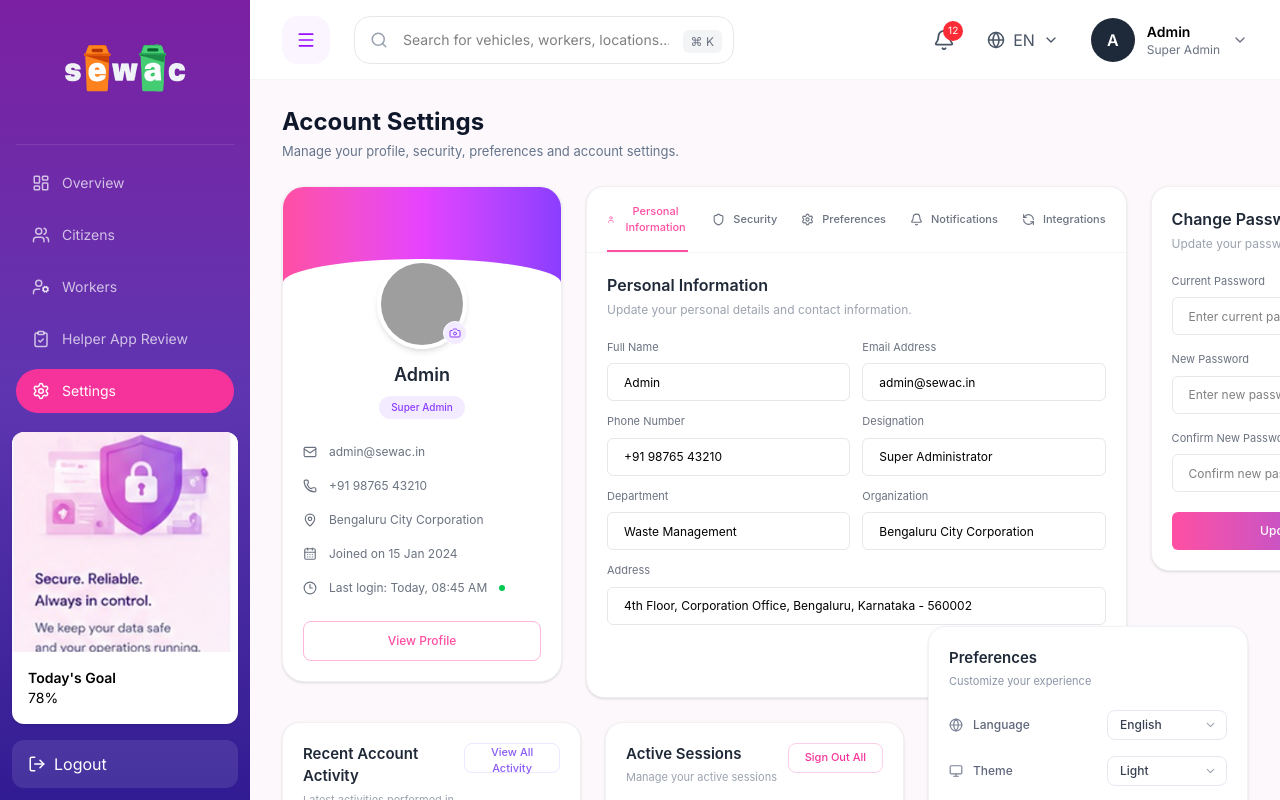
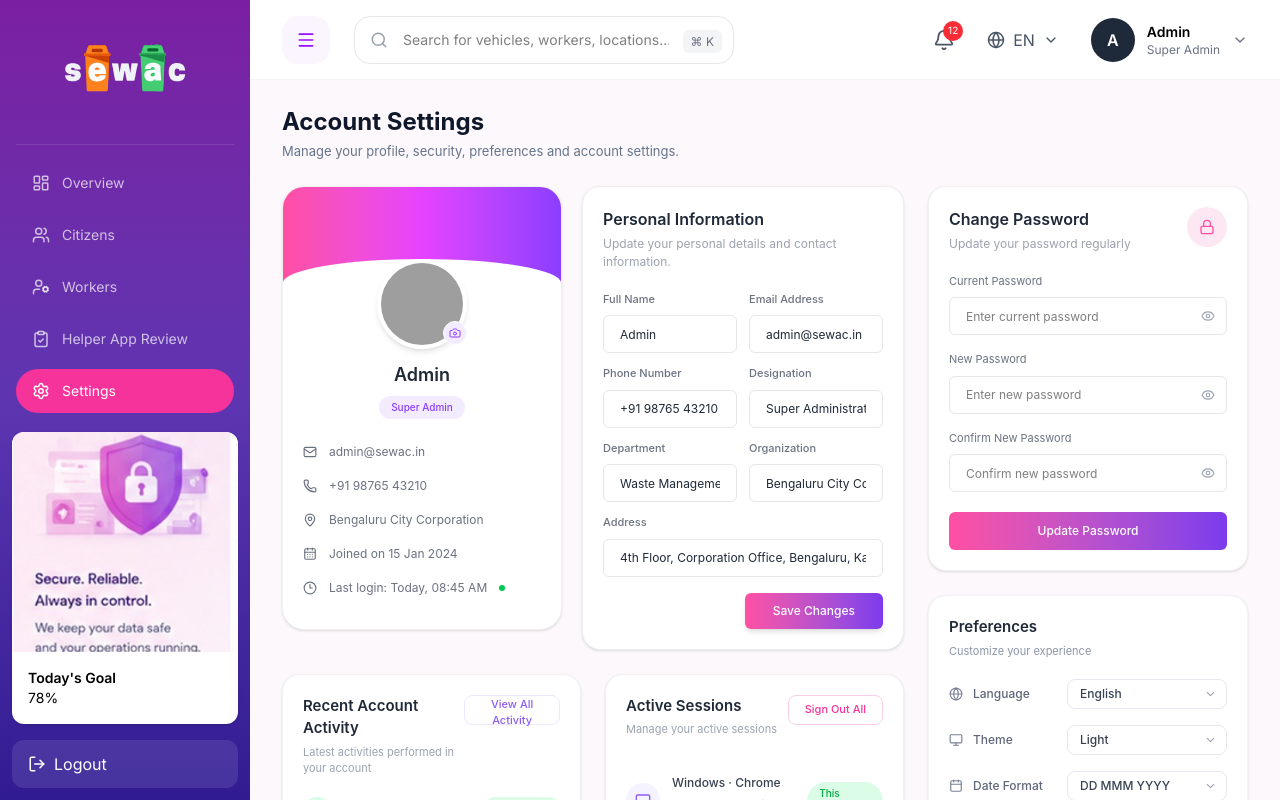
Before and after one commit to devsudhanshu-bel/sewac-main, a React (Vite) app in the folder sewac-frontend/: page /admin-settings in a window 1280 px wide. Built offline with nearby package versions, Linux system fonts and the light colour scheme; grey boxes are pictures that could not be loaded.

Commit message:
Updated the settings page

```diff
--- a/sewac-frontend/src/components/settings/PersonalInfoForm.jsx
+++ b/sewac-frontend/src/components/settings/PersonalInfoForm.jsx
@@ -1,66 +1,9 @@
-import {
-  User,
-  Shield,
-  Settings,
-  Bell,
-  RefreshCcw,
-} from "lucide-react";
-
-const tabs = [
-  {
-    label: "Personal Information",
-    icon: User,
-    active: true,
-  },
-  {
-    label: "Security",
-    icon: Shield,
-  },
-  {
-    label: "Preferences",
-    icon: Settings,
-  },
-  {
-    label: "Notifications",
-    icon: Bell,
-  },
-  {
-    label: "Integrations",
-    icon: RefreshCcw,
-  },
-];
+import { User } from "lucide-react";
 
 export default function PersonalInfoForm() {
   return (
-    <div className="flex-1 self-start bg-white rounded-[18px] border border-[#efefef] shadow-sm overflow-hidden">
-
-      {/* Tabs */}
-      <div className="flex items-center gap-6 px-5 pt-4 border-b border-[#f3f4f6]">
-        {tabs.map((tab) => {
-          const Icon = tab.icon;
-
-          return (
-            <button
-              key={tab.label}
-              className={`relative flex items-center gap-2 pb-4 text-[11px] font-medium ${
-                tab.active
-                  ? "text-[#ff4fa3]"
-                  : "text-[#6b7280]"
-              }`}
-            >
-              <Icon size={13} />
-
-              {tab.label}
-
-              {tab.active && (
-                <span className="absolute left-0 bottom-0 h-[2px] w-full bg-[#ff4fa3]" />
-              )}
-            </button>
-          );
-        })}
-      </div>
-
-      {/* Content */}
+    <div className="flex-1 self-start bg-white rounded-[18px] border border-[#efefef] shadow-sm overflow-hidden w-full">
+      {/* Main Content Pane */}
       <div className="p-5">
 
         <h3 className="text-[16px] font-semibold text-[#1f2937]">
@@ -71,95 +14,96 @@ export default function PersonalInfoForm() {
           Update your personal details and contact information.
         </p>
 
-        <div className="grid grid-cols-2 gap-3 mt-5">
+        {/* Input Fields Grid: Side-by-side on desktop, single column on mobile devices */}
+        <div className="grid grid-cols-1 md:grid-cols-2 gap-3 mt-5">
 
           {/* Full Name */}
           <div>
-            <label className="block text-[11px] text-[#6b7280] mb-2">
+            <label className="block text-[11px] text-[#6b7280] mb-2 font-medium">
               Full Name
             </label>
-
             <input
+              type="text"
               defaultValue="Admin"
-              className="w-full h-[38px] px-4 border border-[#e5e7eb] rounded-[6px] text-[12px] outline-none focus:border-pink-400"
+              className="w-full h-[38px] px-4 border border-[#e5e7eb] rounded-[6px] text-[12px] text-[#1f2937] outline-none focus:border-pink-400 bg-white transition-colors"
             />
           </div>
 
-          {/* Email */}
+          {/* Email Address */}
           <div>
-            <label className="block text-[11px] text-[#6b7280] mb-2">
+            <label className="block text-[11px] text-[#6b7280] mb-2 font-medium">
               Email Address
             </label>
-
             <input
+              type="email"
               defaultValue="admin@sewac.in"
-              className="w-full h-[38px] px-4 border border-[#e5e7eb] rounded-[6px] text-[12px] outline-none focus:border-pink-400"
+              className="w-full h-[38px] px-4 border border-[#e5e7eb] rounded-[6px] text-[12px] text-[#1f2937] outline-none focus:border-pink-400 bg-white transition-colors"
             />
           </div>
 
-          {/* Phone */}
+          {/* Phone Number */}
           <div>
-            <label className="block text-[11px] text-[#6b7280] mb-2">
+            <label className="block text-[11px] text-[#6b7280] mb-2 font-medium">
               Phone Number
             </label>
-
             <input
+              type="text"
               defaultValue="+91 98765 43210"
-              className="w-full h-[38px] px-4 border border-[#e5e7eb] rounded-[6px] text-[12px] outline-none focus:border-pink-400"
+              className="w-full h-[38px] px-4 border border-[#e5e7eb] rounded-[6px] text-[12px] text-[#1f2937] outline-none focus:border-pink-400 bg-white transition-colors"
             />
           </div>
 
           {/* Designation */}
           <div>
-            <label className="block text-[11px] text-[#6b7280] mb-2">
+            <label className="block text-[11px] text-[#6b7280] mb-2 font-medium">
               Designation
             </label>
-
             <input
+              type="text"
               defaultValue="Super Administrator"
-              className="w-full h-[38px] px-4 border border-[#e5e7eb] rounded-[6px] text-[12px] outline-none focus:border-pink-400"
+              className="w-full h-[38px] px-4 border border-[#e5e7eb] rounded-[6px] text-[12px] text-[#1f2937] outline-none focus:border-pink-400 bg-white transition-colors"
             />
           </div>
 
           {/* Department */}
           <div>
-            <label className="block text-[11px] text-[#6b7280] mb-2">
+            <label className="block text-[11px] text-[#6b7280] mb-2 font-medium">
               Department
             </label>
-
             <input
+              type="text"
               defaultValue="Waste Management"
-              className="w-full h-[38px] px-4 border border-[#e5e7eb] rounded-[6px] text-[12px] outline-none focus:border-pink-400"
+              className="w-full h-[38px] px-4 border border-[#e5e7eb] rounded-[6px] text-[12px] text-[#1f2937] outline-none focus:border-pink-400 bg-white transition-colors"
             />
           </div>
 
           {/* Organization */}
           <div>
-            <label className="block text-[11px] text-[#6b7280] mb-2">
+            <label className="block text-[11px] text-[#6b7280] mb-2 font-medium">
               Organization
             </label>
-
             <input
+              type="text"
               defaultValue="Bengaluru City Corporation"
-              className="w-full h-[38px] px-4 border border-[#e5e7eb] rounded-[6px] text-[12px] outline-none focus:border-pink-400"
+              className="w-full h-[38px] px-4 border border-[#e5e7eb] rounded-[6px] text-[12px] text-[#1f2937] outline-none focus:border-pink-400 bg-white transition-colors"
             />
           </div>
 
         </div>
 
-        {/* Address */}
+        {/* Full-width Address Field */}
         <div className="mt-3">
-          <label className="block text-[11px] text-[#6b7280] mb-2">
+          <label className="block text-[11px] text-[#6b7280] mb-2 font-medium">
             Address
           </label>
-
           <input
+            type="text"
             defaultValue="4th Floor, Corporation Office, Bengaluru, Karnataka - 560002"
-            className="w-full h-[38px] px-4 border border-[#e5e7eb] rounded-[6px] text-[12px] outline-none focus:border-pink-400"
+            className="w-full h-[38px] px-4 border border-[#e5e7eb] rounded-[6px] text-[12px] text-[#1f2937] outline-none focus:border-pink-400 bg-white transition-colors"
           />
         </div>
 
-        {/* Button */}
+        {/* Lower Submit CTA Button Container */}
         <div className="flex justify-end mt-4">
           <button
             className="
@@ -173,6 +117,10 @@ export default function PersonalInfoForm() {
               from-[#ff4fa3]
               to-[#7c3aed]
               shadow-md
+              hover:opacity-95
+              active:scale-[0.99]
+              transition-all
+              cursor-pointer
             "
           >
             Save Changes
--- a/sewac-frontend/src/components/settings/PreferencesCard.jsx
+++ b/sewac-frontend/src/components/settings/PreferencesCard.jsx
@@ -1,3 +1,4 @@
+import { useState } from "react";
 import {
   Globe,
   Monitor,
@@ -7,26 +8,134 @@ import {
   ChevronDown,
 } from "lucide-react";
 
+// Dictionary map handling all structural translations seamlessly
+const translations = {
+  English: {
+    title: "Preferences",
+    subtitle: "Customize your experience",
+    labels: {
+      language: "Language",
+      theme: "Theme",
+      dateFormat: "Date Format",
+      timeFormat: "Time Format",
+      dashboard: "Default Dashboard"
+    },
+    options: {
+      theme: ["Light", "Dark", "System"],
+      dateFormat: ["DD MMM YYYY", "YYYY-MM-DD", "MM/DD/YYYY", "DD/MM/YYYY"],
+      timeFormat: ["12 Hour (AM/PM)", "24 Hour"],
+      dashboard: ["Overview", "Analytics", "Citizen Requests", "Workforce Monitoring"]
+    }
+  },
+  Kannada: {
+    title: "ಆದ್ಯತೆಗಳು",
+    subtitle: "ನಿಮ್ಮ ಅನುಭವವನ್ನು ಕಸ್ಟಮೈಸ್ ಮಾಡಿ",
+    labels: {
+      language: "ಭಾಷೆ",
+      theme: "ಥೀಮ್",
+      dateFormat: "ದಿನಾಂಕದ ಸ್ವರೂಪ",
+      timeFormat: "ಸಮಯದ ಸ್ವರೂಪ",
+      dashboard: "ಡೀಫಾಲ್ಟ್ ಡ್ಯಾಶ್‌ಬೋರ್ಡ್"
+    },
+    options: {
+      theme: ["ಬೆಳಕು (Light)", "ಕತ್ತಲೆ (Dark)", "ಸಿಸ್ಟಮ್ (System)"],
+      dateFormat: ["DD MMM YYYY", "YYYY-MM-DD", "MM/DD/YYYY", "DD/MM/YYYY"],
+      timeFormat: ["12 ಗಂಟೆ (AM/PM)", "24 ಗಂಟೆ"],
+      dashboard: ["ಅವಲೋಕನ (Overview)", "ವಿಶ್ಲೇಷಣೆ (Analytics)", "ನಾಗರಿಕ ವಿನಂತಿಗಳು", "ಕಾರ್ಯಪಡೆ ಮೇಲ್ವಿಚಾರಣೆ"]
+    }
+  },
+  Hindi: {
+    title: "प्राथमिकताएं",
+    subtitle: "अपने अनुभव को अनुकूलित करें",
+    labels: {
+      language: "भाषा",
+      theme: "थीम",
+      dateFormat: "दिनांक प्रारूप",
+      timeFormat: "समय प्रारूप",
+      dashboard: "डिफ़ॉल्ट डैशबोर्ड"
+    },
+    options: {
+      theme: ["लाइट", "डार्क", "सिस्टम"],
+      dateFormat: ["DD MMM YYYY", "YYYY-MM-DD", "MM/DD/YYYY", "DD/MM/YYYY"],
+      timeFormat: ["12 घंटे (AM/PM)", "24 घंटे"],
+      dashboard: ["अवलोकन (Overview)", "विश्लेषण (Analytics)", "नागरिक अनुरोध", "कार्यबल निगरानी"]
+    }
+  },
+  Telugu: {
+    title: "ప్రాధాన్యతలు",
+    subtitle: "మీ అనుభవాన్ని అనుకూలీకరించండి",
+    labels: {
+      language: "భాష",
+      theme: "థీమ్",
+      dateFormat: "తేదీ ఆకృతి",
+      timeFormat: "సమయ ఆకృతి",
+      dashboard: "డిఫాల్ట్ డాష్‌బోర్డ్"
+    },
+    options: {
+      theme: ["లైట్", "డార్క్", "సిస్టమ్"],
+      dateFormat: ["DD MMM YYYY", "YYYY-MM-DD", "MM/DD/YYYY", "DD/MM/YYYY"],
+      timeFormat: ["12 గంటలు (AM/PM)", "24 గంటలు"],
+      dashboard: ["అవలోకనం (Overview)", "విశ్లేషణలు", "పౌరుల అభ్యర్థనలు", "కార్యబల పర్యవేక్షణ"]
+    }
+  },
+  Tamil: {
+    title: "விருப்பத்தேர்வுகள்",
+    subtitle: "உங்கள் அனுபவத்தைத் தனிப்பயனாக்குங்கள்",
+    labels: {
+      language: "மொழி",
+      theme: "தீம்",
+      dateFormat: "தேதி வடிவம்",
+      timeFormat: "நேர வடிவம்",
+      dashboard: "இயல்புநிலை டாஷ்போர்டு"
+    },
+    options: {
+      theme: ["லைட்", "டார்க்", "சிஸ்டம்"],
+      dateFormat: ["DD MMM YYYY", "YYYY-MM-DD", "MM/DD/YYYY", "DD/MM/YYYY"],
+      timeFormat: ["12 மணிநேரம் (AM/PM)", "24 மணிநேரம்"],
+      dashboard: ["கண்ணோட்டம் (Overview)", "பகுப்பாய்வு", "குடிமக்கள் கோரிக்கைகள்", "பணியாளர் கண்காணிப்பு"]
+    }
+  }
+};
+
 export default function PreferencesCard() {
-  const Row = ({ icon: Icon, label, value }) => (
-    <div className="flex items-center justify-between">
+  const [language, setLanguage] = useState("English");
+
+  // Use translations dynamically based on chosen language configuration state
+  const t = translations[language] || translations.English;
+
+  // Track independent values for selectors dynamically
+  const [theme, setTheme] = useState(t.options.theme[0]);
+  const [dateFormat, setDateFormat] = useState(t.options.dateFormat[0]);
+  const [timeFormat, setTimeFormat] = useState(t.options.timeFormat[0]);
+  const [dashboard, setDashboard] = useState(t.options.dashboard[0]);
+
+  // Handler resets dropdown variables appropriately if changing system languages
+  const handleLanguageChange = (newLang) => {
+    setLanguage(newLang);
+    const nextTrans = translations[newLang] || translations.English;
+    setTheme(nextTrans.options.theme[0]);
+    setDateFormat(nextTrans.options.dateFormat[0]);
+    setTimeFormat(nextTrans.options.timeFormat[0]);
+    setDashboard(nextTrans.options.dashboard[0]);
+  };
+
+  const Row = ({ icon: Icon, label, value, onChange, options }) => (
+    <div className="flex flex-col gap-2 sm:flex-row sm:items-center sm:justify-between sm:gap-4">
       <div className="flex items-center gap-2.5">
-        <Icon
-          size={14}
-          className="text-[#7b8194]"
-        />
-
+        <Icon size={14} className="text-[#7b8194]" />
         <span className="text-[12px] font-medium text-[#5f677a]">
           {label}
         </span>
       </div>
 
-      <div className="relative">
+      <div className="relative w-full sm:w-auto">
         <select
-          defaultValue={value}
+          value={value}
+          onChange={(e) => onChange(e.target.value)}
           className="
             appearance-none
-            w-[120px]
+            w-full
+            sm:w-[160px]
             h-[30px]
             rounded-[8px]
             border
@@ -42,7 +151,11 @@ export default function PreferencesCard() {
             focus:border-[#c084fc]
           "
         >
-          <option>{value}</option>
+          {options.map((opt) => (
+            <option key={opt} value={opt}>
+              {opt}
+            </option>
+          ))}
         </select>
 
         <ChevronDown
@@ -61,53 +174,55 @@ export default function PreferencesCard() {
   );
 
   return (
-    <div
-      className="
-        bg-white
-        rounded-[18px]
-        border
-        border-[#f2f3f7]
-        shadow-sm
-        p-5
-      "
-    >
+    <div className="w-full bg-white rounded-[18px] border border-[#f2f3f7] shadow-sm p-5">
       <h3 className="text-[15px] font-semibold text-[#1f2937]">
-        Preferences
+        {t.title}
       </h3>
 
       <p className="text-[11px] text-[#8c95a8] mt-1">
-        Customize your experience
+        {t.subtitle}
       </p>
 
       <div className="mt-5 space-y-4">
+        {/* Language explicitly handled by specialized setter hook */}
         <Row
           icon={Globe}
-          label="Language"
-          value="English"
+          label={t.labels.language}
+          value={language}
+          onChange={handleLanguageChange}
+          options={["English", "Kannada", "Hindi", "Telugu", "Tamil"]}
         />
 
         <Row
           icon={Monitor}
-          label="Theme"
-          value="Light"
+          label={t.labels.theme}
+          value={theme}
+          onChange={setTheme}
+          options={t.options.theme}
         />
 
         <Row
           icon={Calendar}
-          label="Date Format"
-          value="DD MMM YYYY"
+          label={t.labels.dateFormat}
+          value={dateFormat}
+          onChange={setDateFormat}
+          options={t.options.dateFormat}
         />
 
         <Row
           icon={Clock}
-          label="Time Format"
-          value="12 Hour (AM/PM)"
+          label={t.labels.timeFormat}
+          value={timeFormat}
+          onChange={setTimeFormat}
+          options={t.options.timeFormat}
         />
 
         <Row
           icon={LayoutGrid}
-          label="Default Dashboard"
-          value="Overview"
+          label={t.labels.dashboard}
+          value={dashboard}
+          onChange={setDashboard}
+          options={t.options.dashboard}
         />
       </div>
     </div>
--- a/sewac-frontend/src/components/settings/ProfileCard.jsx
+++ b/sewac-frontend/src/components/settings/ProfileCard.jsx
@@ -18,7 +18,7 @@ export default function ProfileCard() {
         <div className="absolute bottom-0 left-0 right-0 h-12 bg-white rounded-t-[100%]" />
       </div>
 
-      <div className="relative px-5 pb-5 flex flex-col items-center">
+      <div className="relative px-5 pb-8 flex flex-col items-center">
 
         {/* Avatar */}
         <div className="-mt-12 relative">
@@ -80,25 +80,6 @@ export default function ProfileCard() {
 
         </div>
 
-        {/* Button */}
-        <button
-          className="
-            mt-6
-            w-full
-            h-[40px]
-            rounded-[8px]
-            border
-            border-[#ffb7d9]
-            text-[#ff4fa3]
-            text-[12px]
-            font-medium
-            hover:bg-pink-50
-            transition
-          "
-        >
-          View Profile
-        </button>
-
       </div>
     </div>
   );
--- a/sewac-frontend/src/pages/Settings.jsx
+++ b/sewac-frontend/src/pages/Settings.jsx
@@ -21,33 +21,33 @@ export default function Settings() {
         </p>
       </div>
 
-      {/* Main Container */}
-      <div className="max-w-[1400px] mx-auto flex flex-col gap-6">
+      {/* Main Grid Container - Splitting the dashboard into Left/Center content and Right sidebar cleanly */}
+      <div className="max-w-[1400px] mx-auto grid grid-cols-[1fr_320px] gap-6 items-start">
 
-        {/* TOP ROW */}
-        <div className="grid grid-cols-[260px_1.1fr_320px] gap-6 items-start">
-          <ProfileCard />
-          <div className="ml-5">
-            <PersonalInfoForm />
+        {/* LEFT & CENTER CONTENT COLUMN */}
+        <div className="flex flex-col gap-6">
+
+          {/* Upper Info Row */}
+          <div className="grid grid-cols-[260px_1fr] gap-6 items-start">
+            <ProfileCard />
+            <div className="pl-4">
+              <PersonalInfoForm />
+            </div>
           </div>
-          <ChangePasswordCard />
-        </div>
 
-        {/* BOTTOM ROW */}
-        <div className="grid grid-cols-[1fr_320px] gap-6 items-start">
-
-          {/* Activity + Sessions */}
+          {/* Lower Analytics/Sessions Row */}
           <div className="grid grid-cols-2 gap-6">
             <RecentActivity />
             <ActiveSessions />
           </div>
 
-          {/* Right Column */}
-          <div className="flex flex-col gap-6 -mt-24">
-            <PreferencesCard />
-            <QuickActions />
-          </div>
+        </div>
 
+        {/* RIGHT SIDEBAR COLUMN - Keeps password and preferences stacked perfectly flush */}
+        <div className="flex flex-col gap-6">
+          <ChangePasswordCard />
+          <PreferencesCard />
+          <QuickActions />
         </div>
 
       </div>
```
